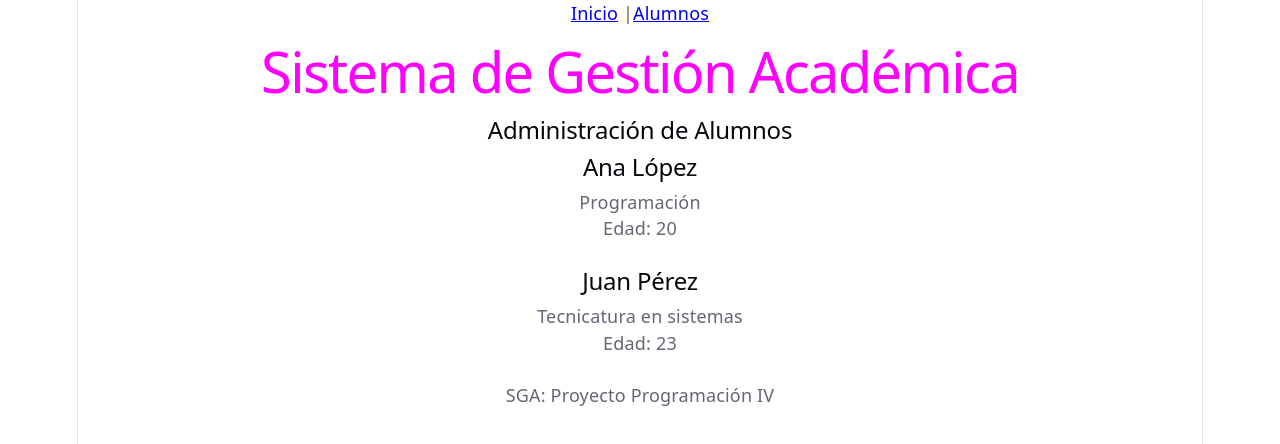
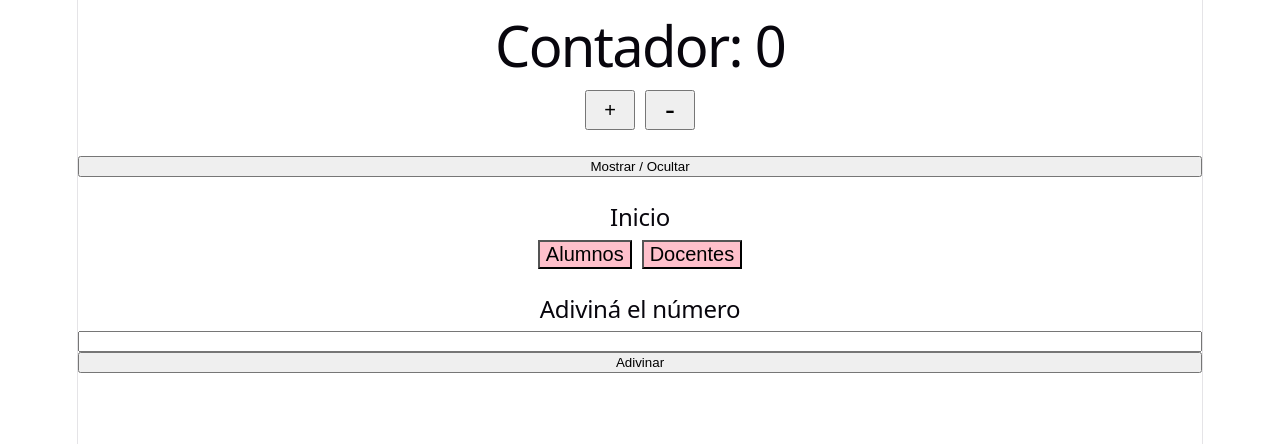
Before and after one commit to Mzeballos15/SGA, a React (Vite) app in the folder frontend-react/: page / in a window 1280 px wide. Shown: the top 444 px of the page. Built offline with nearby package versions, Linux system fonts and the light colour scheme.

Commit message:
Clase 28 - Hooks de estado

```diff
--- a/frontend-react/src/App.jsx
+++ b/frontend-react/src/App.jsx
@@ -1,27 +1,20 @@
-import Titulo from "./components/Titulo"
-import {Navbar} from "./components/Navbar"
-import {Footer} from "./components/Footer"
-import TarjetaAlumno from "./components/TarjetaAlumno"
+//import Titulo from "./components/Titulo"
+//import {Navbar} from "./components/Navbar"
+//import {Footer} from "./components/Footer"
+//import TarjetaAlumno from "./components/TarjetaAlumno"
+import Incrementar from "./components/ejemplos/Incrementar"
+import CambiarTitulo from "./components/ejemplos/CambiarTitulo"
+import {Adivina} from "./components/ejemplos/Adivina"
+
 
 function App(){
   return(
    <>
-    <Navbar />
-    <Titulo texto="Sistema de Gestión Académica" color="magenta" />
-    <h2>Administración de Alumnos</h2>
-    <TarjetaAlumno
-    nombre="Ana López"
-    carrera="Programación"
-    edad="20"
-    />
+    <Incrementar/>
     <br />
-    <TarjetaAlumno
-    nombre="Juan Pérez"
-    carrera="Tecnicatura en sistemas"
-    edad="23"
-    />
+    <CambiarTitulo/>
     <br />
-    <Footer />
+    <Adivina/>
     </>
   )
 }
--- /dev/null
+++ b/frontend-react/src/components/ejemplos/Adivina.jsx
@@ -0,0 +1,33 @@
+import { useState } from "react";
+
+export function Adivina(){
+    const [seleccion,setSeleccion]= useState("")
+    const [resultado, setResultado]= useState("")
+
+    function sortear(){
+        const ganador = Math.floor(Math.random () * 10) + 1 //floor saca los decimales, random genera numero aleatorio math es la libreria de esos metodos
+        const elegido = Number(seleccion)
+
+        if(seleccion === ""){
+            setResultado("Ingresá un número")
+            return
+        }
+        if (elegido < 1 || elegido > 10){
+            setResultado("Ingresá un numero entre 1 y 10")
+            return
+        }
+        if (elegido === ganador){
+            setResultado(`Ganaste!! salió ${ganador} y elegiste ${elegido}`)
+        }else{
+          setResultado(`Perdiste :( salió ${ganador} y elegiste ${elegido}`)
+        }
+    }
+    return(
+        <>
+        <h2>Adiviná el número</h2>
+        <input type="number" value={seleccion} onChange={(e) => setSeleccion(e.target.value)} />
+        <button onClick={sortear}>Adivinar</button>
+        <p>{resultado}</p>
+        </>
+    )
+}
--- /dev/null
+++ b/frontend-react/src/components/ejemplos/CambiarTitulo.jsx
@@ -0,0 +1,16 @@
+import {useState} from "react";
+
+function CambiarTitulo(){
+    const [titulo, setTitulo]= useState("Inicio")
+
+    return (
+        <>
+        <h2>{titulo}</h2>
+        <div style={{display:"flex", justifyContent:"center", gap:10}}>
+            <button onClick={() => setTitulo("Alumnos")} style={{fontSize:"20px", color: "black", backgroundColor: "pink"}}>Alumnos</button>
+            <button onClick={() => setTitulo("Docentes")}style={{fontSize:"20px",color: "black", backgroundColor: "pink"}}>Docentes</button>
+        </div>
+        </>
+    )
+}
+export default CambiarTitulo
--- /dev/null
+++ b/frontend-react/src/components/ejemplos/Incrementar.jsx
@@ -0,0 +1,28 @@
+import {useState} from "react"
+function Incrementar(){
+   const[contador, setContador] = useState(0)
+   const [mostrar, setMostrar] = useState(false)
+
+    function incremento(){
+        setContador(contador + 1)
+    }
+
+    function decremento(){
+        if(contador >0){
+        setContador(contador - 1)
+        }
+    }
+
+    return (
+        <>
+        <h1>Contador: {contador}</h1>
+        <div style={{display:"flex", justifyContent:"center", gap:10}}>
+        <button onClick ={incremento} style={{width:"50px", height:"40px", fontSize:"20px"}}>+</button>
+        <button onClick ={decremento} style={{width:"50px", height:"40px", fontSize:"30px"}}>-</button>
+        </div><br />
+        <button onClick={() => setMostrar(!mostrar)}>Mostrar / Ocultar</button>
+        {mostrar && <p>Información visible</p>}
+        </>
+    )
+}
+export default  Incrementar
```
